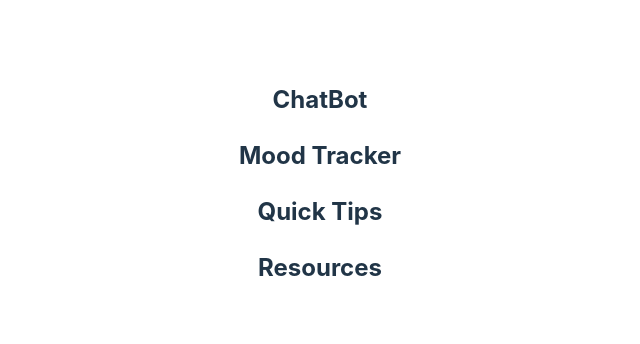
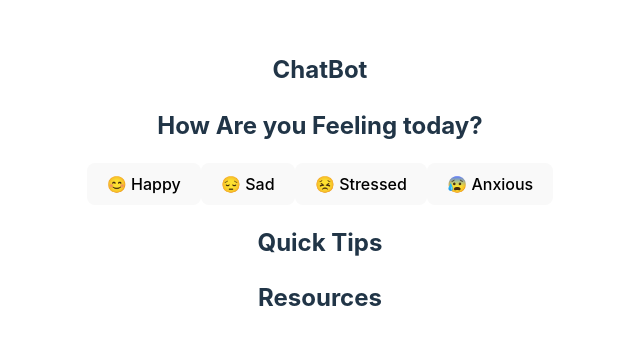
Before and after one commit to ayc325/lehigh-valley-hackathon, a React (Vite) app in the folder full_stack_snacks/: page / in a window 1280 px wide. Shown: the part 216-560 px from the top of the page, without its empty margins (320-960 px from the left). Built offline with nearby package versions, Linux system fonts and the light colour scheme.

Commit message:
commiting Mood Tracker

```diff
--- a/full_stack_snacks/src/components/MoodTracker.jsx
+++ b/full_stack_snacks/src/components/MoodTracker.jsx
@@ -1,10 +1,45 @@
-import React from "react"
+import React, { useState, useEffect } from "react";
+import './MoodTracker.css';
+
+
 const MoodTracker = () =>{
+    const [mood, setMood] = useState('');
+    const [message, setMessage] = useState('');
+
+    const handleMoodChange = (selectedMood) => {
+        setMood(selectedMood);
+        setMessage('You selected: ${selectedMood}. Remember to take care of yourself!');
+    };
+
+    useEffect(() => {
+    document.body.classList.remove('sad-theme', 'happy-theme', 'stressed-theme', 'anxious-theme');
+
+    if (mood === 'Sad') document.body.classList.add('sad-theme');
+    if (mood === 'Happy') document.body.classList.add('happy-theme');
+    if (mood === 'Stressed') document.body.classList.add('stressed-theme');
+    if (mood === 'Anxious') document.body.classList.add('anxious-theme');
+    }, [mood]);
     return(
         <div className = "mood">
-            <h2>Mood Tracker</h2>
+            <h2>How Are you Feeling today?</h2>
+            <div className="mood-options">
+                <button onClick={() => handleMoodChange('Happy')}>😊 Happy</button>
+                <button onClick={() => handleMoodChange('Sad')}>😔 Sad</button>
+                <button onClick={() => handleMoodChange('Stressed')}>😣 Stressed</button>
+                <button onClick={() => handleMoodChange('Anxious')}>😰 Anxious</button>
+            </div>
+            {mood && <p className = "mood-message">{message}</p>}
+
+            {mood === 'Sad' || mood === 'Stressed' || mood === 'Anxious' ? (
+                <div> <p className="chatbot-prompt">
+                It might help to talk to someone. Try chatting with our <a href="#">Mental Health Bot</a>.
+            </p>
+            <button onClick={redirectToResources}>Go to Resources</button>
+            </div>
+            ):null}
         </div>
-    )
+
+    );
 }
 
 export default MoodTracker;
```
